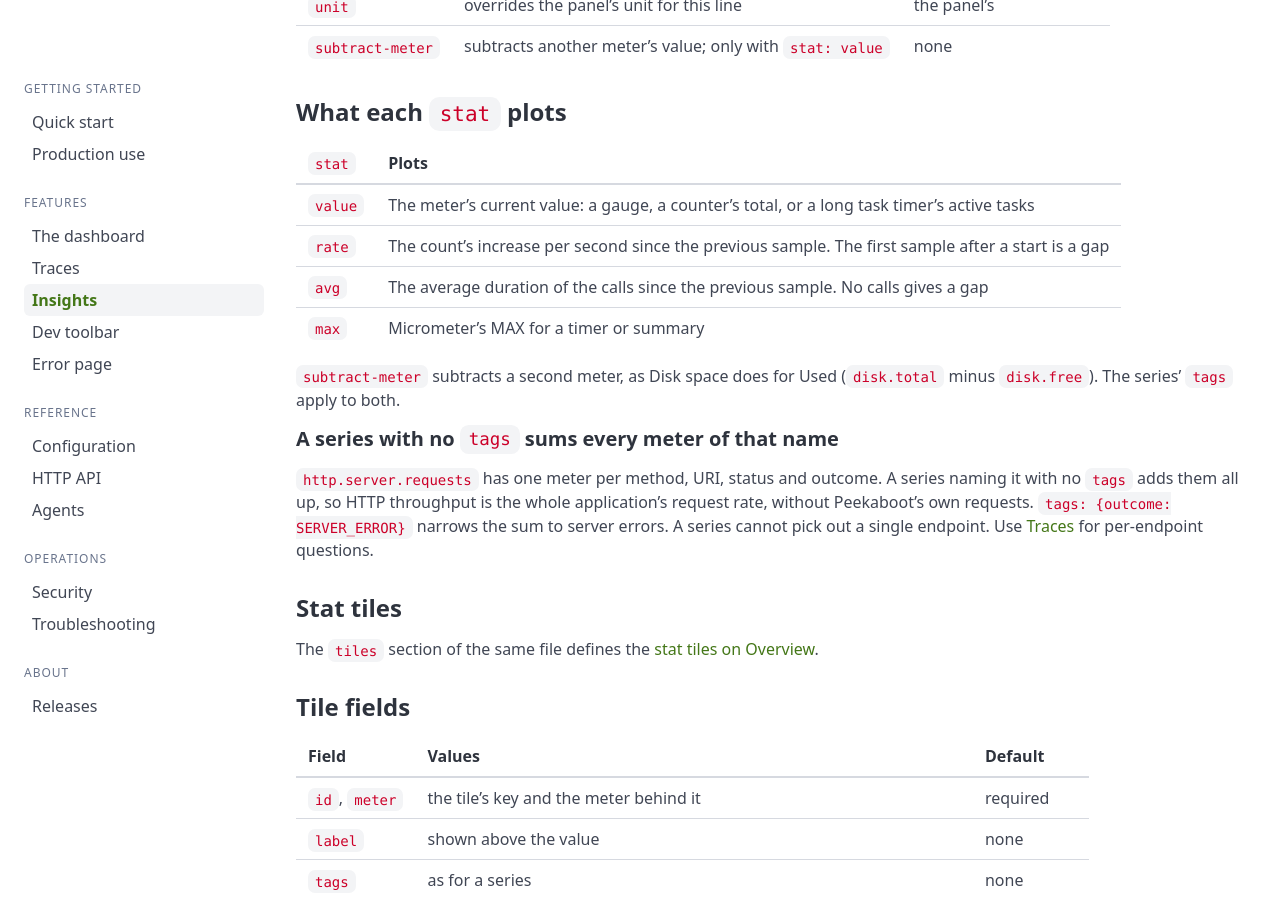
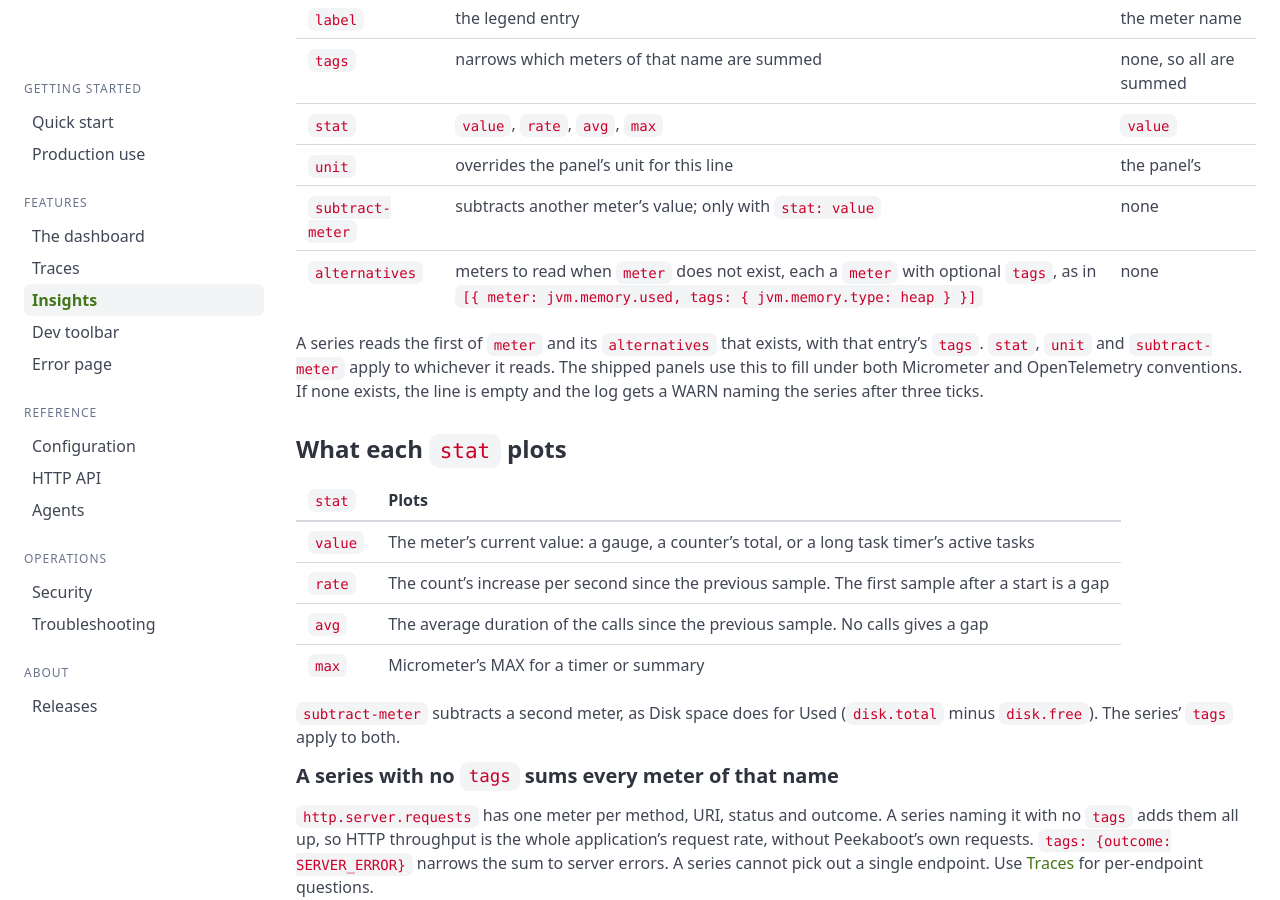
Before and after one commit to peekaboot-org/peekaboot-org.github.io, a Jekyll site: the page built from docs/insights.md, in a window 1280 px wide and 900 px high, scrolled down 4699 px. Built offline with Jekyll 4.4.1, drawn with Linux system fonts in a browser that asks for light colours; some of the changed text lies outside the part shown.

Commit message:
docs: document Insights series alternatives

```diff
--- a/docs/insights.md
+++ b/docs/insights.md
@@ -48,6 +48,11 @@ These ship switched off. Enable them by id, as shown under
 [Customise the panels](#configuring-panels): `thread-states` (Thread states),
 `hibernate-activity` (Hibernate activity), `executors` (Executors), `open-files` (Open files),
 `tomcat-sessions` (Tomcat sessions) and `allocation` (Memory allocation).
+
+Under `management.observations.conventions=open-telemetry` on Spring Boot 4.2, these panels read
+OpenTelemetry's meters: HTTP throughput, HTTP latency, HTTP in flight, Heap memory, Non-heap
+memory, the Process line of CPU usage, the CPU cores line of System load and, when switched on,
+Thread states.
 
 A meter no panel names is not collected.
 
@@ -105,7 +110,7 @@ Your file is merged with the bundled panels by panel `id`:
 | Entry in your file | Effect |
 |---|---|
 | Existing id, no `title` | Patches the shipped panel. Only `order`, `enabled` and `level` are taken. Use it to switch a panel on or off, move it, or pin it to a level |
-| Existing id, with a `title` | Replaces the shipped panel completely. Series you do not repeat are gone |
+| Existing id, with a `title` | Replaces the shipped panel completely. Series you do not repeat are gone. A series you repeat keeps only the [`alternatives`](#series-fields) you list, so it stays empty under OpenTelemetry conventions until you copy them from the shipped series |
 | New id | Added and placed by its `order`. The defaults use 10, 20, 30 and so on |
 | Unknown id, no `title` | Fails validation, see [below](#invalid-panel-file) |
 | Tile | Merges by id, by replacement only |
@@ -162,6 +167,12 @@ do. Peekaboot charts and serves it from 0 to 100.
 | `stat` | `value`, `rate`, `avg`, `max` | `value` |
 | `unit` | overrides the panel's unit for this line | the panel's |
 | `subtract-meter` | subtracts another meter's value; only with `stat: value` | none |
+| `alternatives` | meters to read when `meter` does not exist, each a `meter` with optional `tags`, as in `[{ meter: jvm.memory.used, tags: { jvm.memory.type: heap } }]` | none |
+
+A series reads the first of `meter` and its `alternatives` that exists, with that entry's `tags`.
+`stat`, `unit` and `subtract-meter` apply to whichever it reads. The shipped panels use this to
+fill under both Micrometer and OpenTelemetry conventions. If none exists, the line is empty and
+the log gets a WARN naming the series after three ticks.
 
 ### What each `stat` plots {#what-actually-gets-sampled}
 
```
